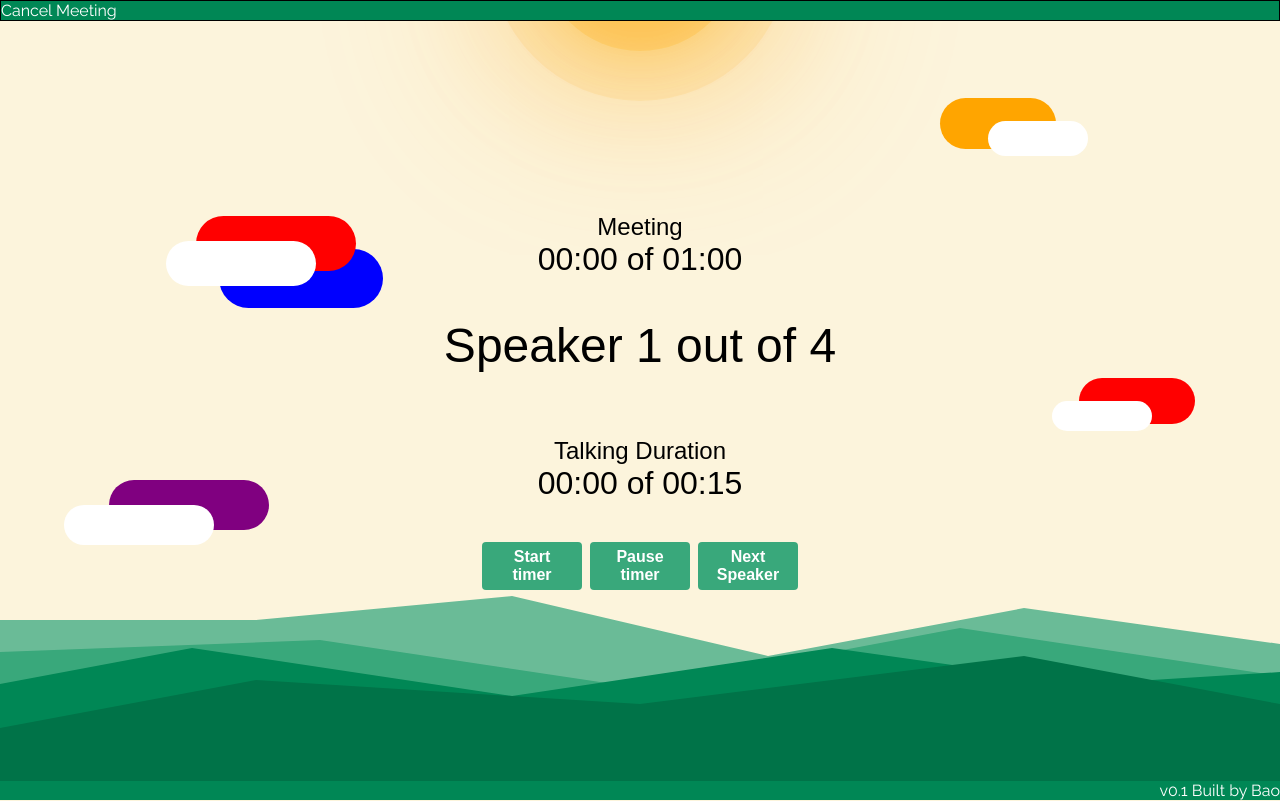
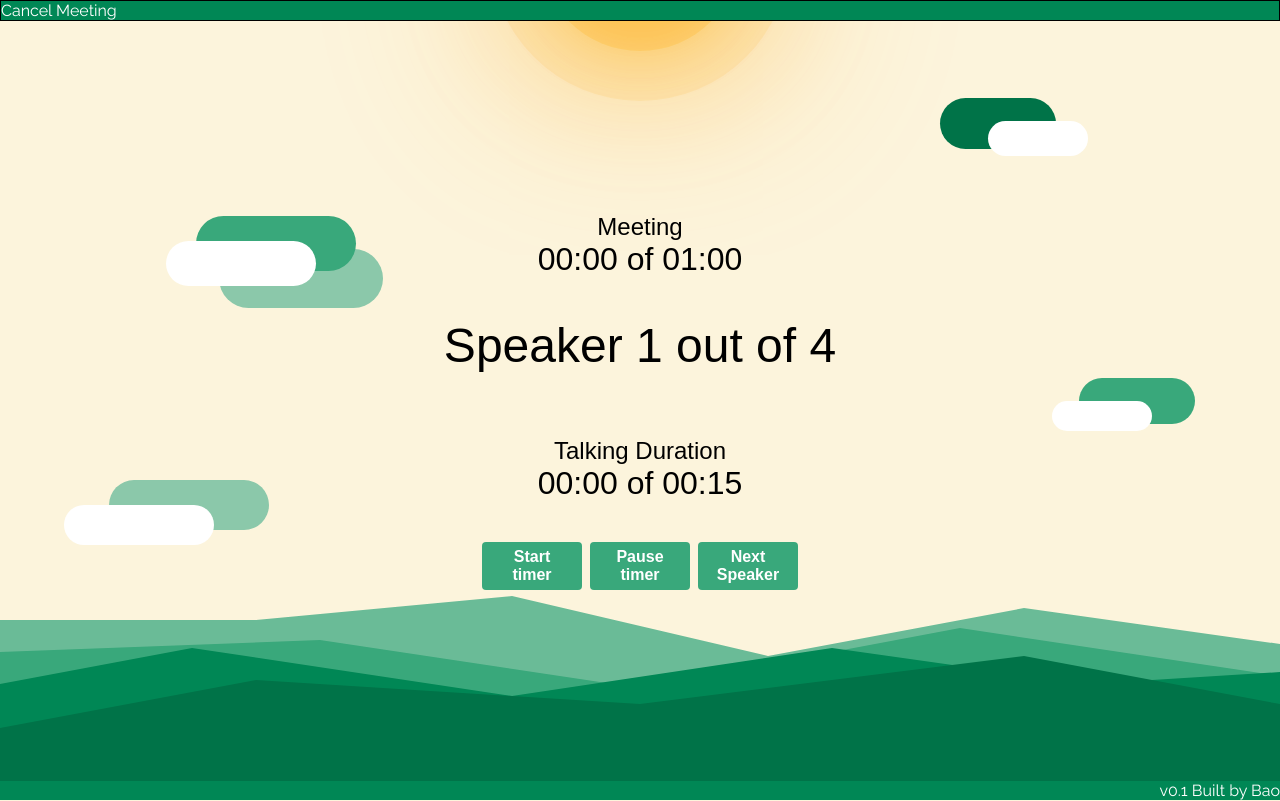
Before and after one commit to bao-trn/BaoTimer, an Angular app: page /meeting-room in a window 1280 px wide. Built offline with nearby package versions, Linux system fonts and the light colour scheme.

Commit message:
removed overtime options and adjusted time handling for overtime

```diff
--- a/src/app/Interface/meeting-parameters.ts
+++ b/src/app/Interface/meeting-parameters.ts
@@ -3,6 +3,5 @@ export interface MeetingParameters {
   meetingDuration:number;
   talkingDuration:number;
   nbSpeakers:number;
-  overtime:string;
 
 }
--- a/src/app/Service/DataService.ts
+++ b/src/app/Service/DataService.ts
@@ -11,7 +11,6 @@ export class DataService<T> {
     meetingDuration: 60,
     talkingDuration: 15,
     nbSpeakers: 4,
-    overtime:'overflow'
   }
 
   dataSource: BehaviorSubject<T | null> = new BehaviorSubject<T | null>(null);
--- a/src/app/Service/TimerService.ts
+++ b/src/app/Service/TimerService.ts
@@ -15,7 +15,7 @@ export class TimerService {
   public remainingTalkingTime:number = 0;
   public initialMeetingDuration:number= 0;
   public initialTalkingDuration:number = 0;
-  public meetingParams:MeetingParameters = {meetingDuration: 60, talkingDuration: 15, nbSpeakers: 4, overtime:'always'};
+  public meetingParams:MeetingParameters = {meetingDuration: 60, talkingDuration: 15, nbSpeakers: 4};
   public isRunning:boolean = false;
   public popUp:boolean = false;
 
@@ -82,16 +82,17 @@ export class TimerService {
   }
 
   public nextSpeaker() {
-    if (this.currentSpeaker < this.meetingParams.nbSpeakers) {
     this.currentSpeaker++;
     this.talkingTime = 0;
-      if (this.meetingParams.overtime === 'overflow') {
+    let extraMeetingTime = this.meetingParams.meetingDuration - this.initialMeetingDuration;
+    if (extraMeetingTime > 0 && this.remainingTalkingTime > 0) {
+      this.meetingParams.meetingDuration = this.initialMeetingDuration; // reset meetingDuration
+      this.meetingParams.talkingDuration = this.initialTalkingDuration + this.remainingTalkingTime - extraMeetingTime;
+
+    } else {
       this.meetingParams.talkingDuration = this.initialTalkingDuration + this.remainingTalkingTime;
     }
     this.remainingTalkingTime = this.meetingParams.talkingDuration;
-    } else {
-      this.popUp = true;
-    }
     this.updateSubjects();
   }
 
@@ -102,33 +103,22 @@ export class TimerService {
       (this.currentSpeaker >= this.meetingParams.nbSpeakers && this.talkingTime >= this.meetingParams.talkingDuration)) {
       this.popUp = true;
       this.pauseTimer();
-      console.log("EHREHRHEHRE")
     }
   }
 
   private handleTalkingDuration(talkingDuration:number) {
     if (this.talkingTime > talkingDuration) {
-      switch (this.meetingParams.overtime) {
-        case 'overflow':
-        case 'always': {
       this.meetingParams.meetingDuration++;
-          this.remainingTalkingTime += 2; //increment by 2s to counterbalance the -1s in incrementTime()
-          break;
     }
-        case 'never': {
-          this.talkingTime = 0
-          this.nextSpeaker();
-          break;
-        }
-      } // end of switch
-    }//end of if
   }
 
   private incrementTime() {
     if (this.time < this.meetingParams.meetingDuration) {
       this.time++;
       this.talkingTime++
+      if (this.remainingTalkingTime > 0) {
         this.remainingTalkingTime--;
+      }
       this.updateSubjects();
     }
   }
--- a/src/app/home/home.component.html
+++ b/src/app/home/home.component.html
@@ -46,17 +46,6 @@
         </div>
       </div>
 
-      <h3> Allow overtime when a speaker's time is up</h3>
-
-      <div class="overtime-container">
-        <input class="radio" type="radio" id="OvertimeAlways" name="overtime" [(ngModel)]="overtime" value="always">
-        <label for="OvertimeAlways"> Always </label>
-        <input class="radio" type="radio" id="OvertimePool" name="overtime" [(ngModel)]="overtime" value="overflow">
-        <label for="OvertimePool"> Overflow </label>
-        <input class="radio" type="radio" id="OvertimeNever" name="overtime" [(ngModel)]="overtime" value="never">
-        <label for="OvertimeNever"> Never </label>
-      </div>
-
       <nav>
         <a class="create-meeting" (click)="sendMeetingData()" routerLink="/meeting-room">Create Meeting</a>
       </nav>
--- a/src/app/home/home.component.ts
+++ b/src/app/home/home.component.ts
@@ -13,7 +13,6 @@ export class HomeComponent implements OnInit{
   public meetingDuration:number = 0;
   public talkingDuration:number = 0;
   public nbSpeakers:number = 0;
-  public overtime:string = 'overflow';
 
   constructor(private dataService:DataService<MeetingParameters>, private durationService:DurationService) {
   }
@@ -47,8 +46,7 @@ export class HomeComponent implements OnInit{
     const meetingDuration = this.meetingDuration;
     const talkingDuration = this.talkingDuration;
     const nbSpeakers = this.nbSpeakers;
-    const overtime = this.overtime;
-    const meetingParams: MeetingParameters = {meetingDuration, talkingDuration, nbSpeakers, overtime};
+    const meetingParams: MeetingParameters = {meetingDuration, talkingDuration, nbSpeakers};
     console.log("SENDING DATA");
     this.dataService.updateMeetingData(meetingParams)
   }
--- a/src/app/meeting/meeting.component.css
+++ b/src/app/meeting/meeting.component.css
@@ -127,7 +127,7 @@ time {
   height: 40px;
   top: 63%;
   left: 5%;
-  box-shadow: 50px -20px 0 5px purple;
+  box-shadow: 50px -20px 0 5px #8bc8aa;
 }
 
 .cloud2 {
@@ -135,7 +135,7 @@ time {
   height: 35px;
   top: 15%;
   right: 15%;
-  box-shadow: -40px -15px 0 8px orange;
+  box-shadow: -40px -15px 0 8px #007348;
 }
 
 .cloud3 {
@@ -143,7 +143,7 @@ time {
   height: 45px;
   top: 30%;
   left: 13%;
-  box-shadow: 35px -20px 0 5px red, 60px 15px 0 7px blue;
+  box-shadow: 35px -20px 0 5px #39a87b, 60px 15px 0 7px #8bc8aa;
 }
 
 .cloud4 {
@@ -151,9 +151,19 @@ time {
   height: 30px;
   top: 50%;
   right: 10%;
-  box-shadow: 35px -15px 0 8px red;
+  box-shadow: 35px -15px 0 8px #39a87b;
 }
 
+
+/* BNP Color Palette
+
+darker green: Hex: #007348
+dark green : Hex: #008755
+green: Hex: #39a87b
+light green : Hex: #6abb97
+lighter green: Hex: #8bc8aa
+
+*/
 /****************** SUN ******************/
 
 .sun-container {
@@ -266,9 +276,6 @@ time {
 .animation-sunset {
   animation: sunset var(--animation-duration) linear 1 forwards;
 }
-.animation-sunset-hills {
-  animation: sunset-hills var(--animation-duration) linear 1 forwards;
-}
 .animation-sunset-curve1 {
   animation: sunset-curve1 var(--animation-duration) linear 1 forwards;
 }
@@ -281,28 +288,32 @@ time {
 .animation-sunset-curve4 {
   animation: sunset-curve4 var(--animation-duration) linear 1 forwards;
 }
+.animation-clouds {
+  animation: overtime-cloud var(--animation-duration) linear 1 forwards;
+}
 
 
 @keyframes sunset-sky {
   50% {
     background: #f5d471;
   }
-  100% {
+  99% {
     background: #fc9f2d;
   }
+  100% {
+    background: #000630;
+  }
 }
-
 @keyframes sunset {
   0% {
-    bottom: 100%; /* Starting at the top */
+    bottom: 115%; /* Starting at the top */
     background-color: #FFA500; /* Bright orange */
   }
   100% {
-    bottom: -10%; /* Disappears below the horizon */
+    bottom: -5%; /* Disappears below the horizon */
     background-color: #e32600; /* Red-orange at sunset */
   }
 }
-
 @keyframes sunset-curve1 {
   100% {
     background-color: #290300; /* Red-orange at sunset */
@@ -323,3 +334,11 @@ time {
     background-color: #f51000; /* Red-orange at sunset */
   }
 }
+@keyframes overtime-cloud {
+  99% {
+    opacity: 1;
+  }
+  100% {
+    opacity: 0;
+  }
+}
--- a/src/app/meeting/meeting.component.html
+++ b/src/app/meeting/meeting.component.html
@@ -9,11 +9,11 @@
 
     <!-- Sky -->
     <div [ngClass]="{'animation-sunset-sky': (talkingTime > 0)}" class="sky">
-      <div class="cloud cloud1"></div>
-      <div class="cloud cloud2"></div>
-      <div class="cloud cloud3"></div>
-      <div class="cloud cloud4"></div>
-      <div class="cloud cloud5"></div>
+      <div [ngClass]="{'animation-clouds': (talkingTime > 0)}" class="cloud cloud1"></div>
+      <div [ngClass]="{'animation-clouds': (talkingTime > 0)}" class="cloud cloud2"></div>
+      <div [ngClass]="{'animation-clouds': (talkingTime > 0)}" class="cloud cloud3"></div>
+      <div [ngClass]="{'animation-clouds': (talkingTime > 0)}" class="cloud cloud4"></div>
+      <div [ngClass]="{'animation-clouds': (talkingTime > 0)}" class="cloud cloud5"></div>
 
       <div class="sun-container">
         <div [ngClass]="{'animation-sunset': (talkingTime > 0)}" class="sun"></div>
```
Lines whose indentation alone changed are shown as unchanged.
